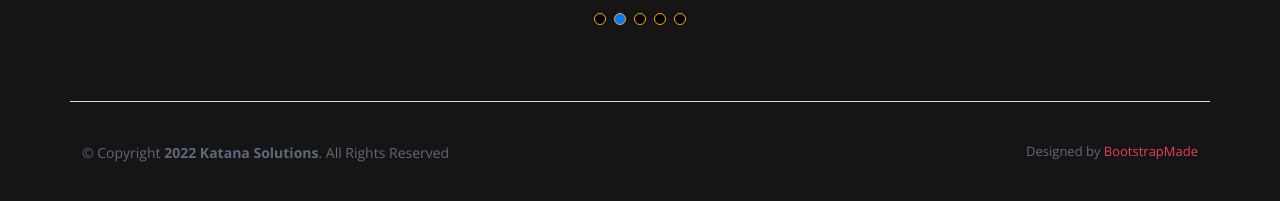
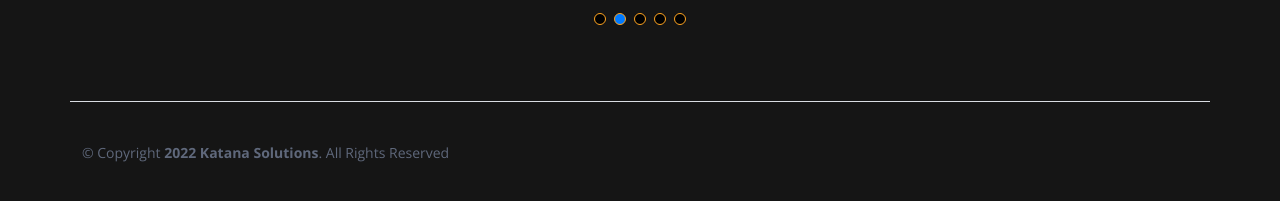
Before and after one commit to notsnakesilent/Katana-Website, a plain HTML site: page index.html in a window 1280 px wide. Shown: the part 2506-2707 px from the top of the page. Drawn offline with nearby package versions, Linux system fonts and the light colour scheme.

Commit message:
Update index.html

```diff
--- a/index.html
+++ b/index.html
@@ -320,13 +320,6 @@ I recommend using Katana, especially the vip ones its really useful, you can byp
       <div class="copyright">
         &copy; Copyright <strong>2022<span> Katana Solutions</span></strong>. All Rights Reserved
       </div>
-      <div class="credits">
-        <!-- All the links in the footer should remain intact. -->
-        <!-- You can delete the links only if you purchased the pro version. -->
-        <!-- Licensing information: https://bootstrapmade.com/license/ -->
-        <!-- Purchase the pro version with working PHP/AJAX contact form: https://bootstrapmade.com/enno-free-simple-bootstrap-template/ -->
-        Designed by <a href="https://bootstrapmade.com/">BootstrapMade</a>
-      </div>
     </div>
   </footer><!-- End Footer -->
 
```
